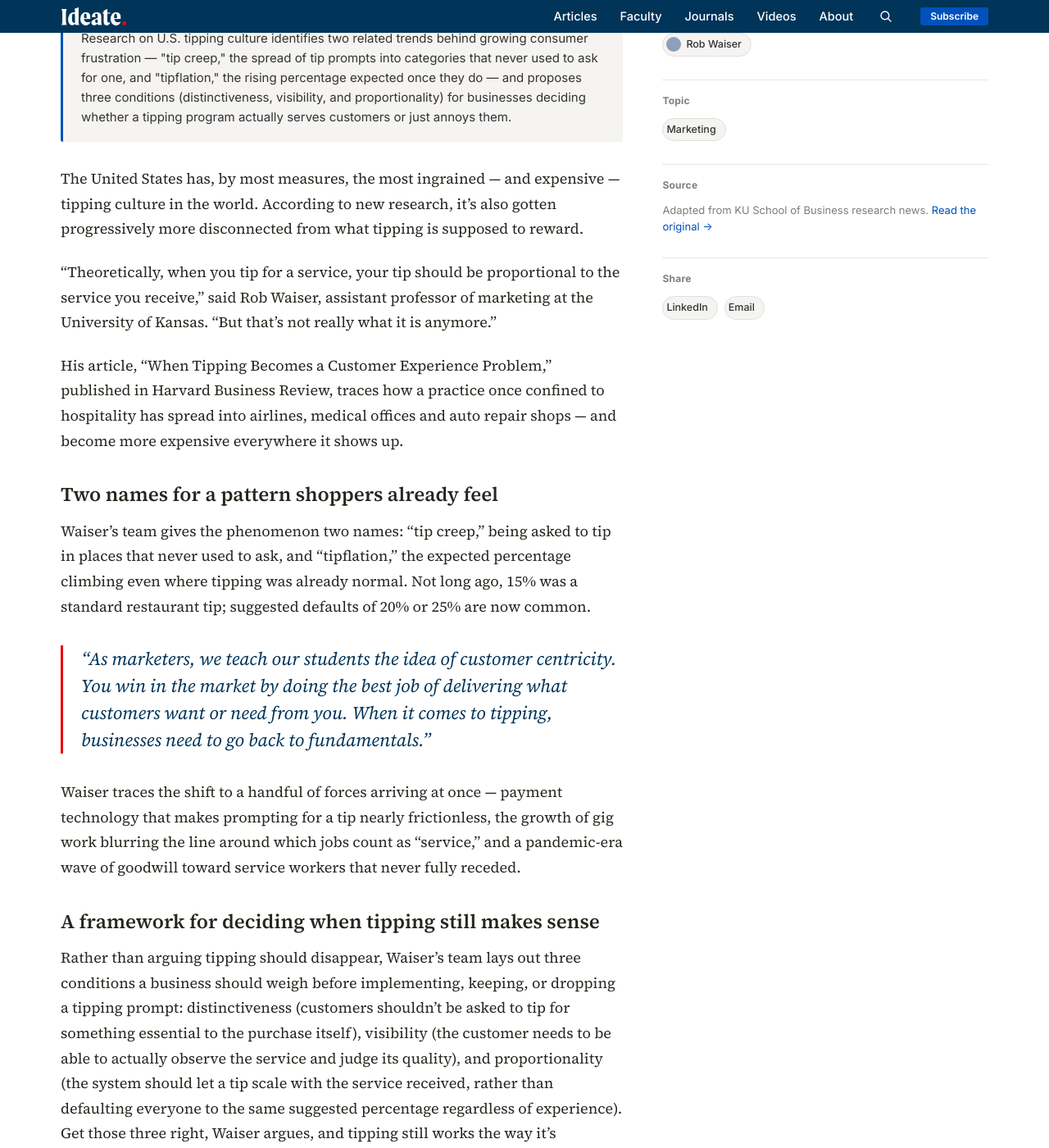
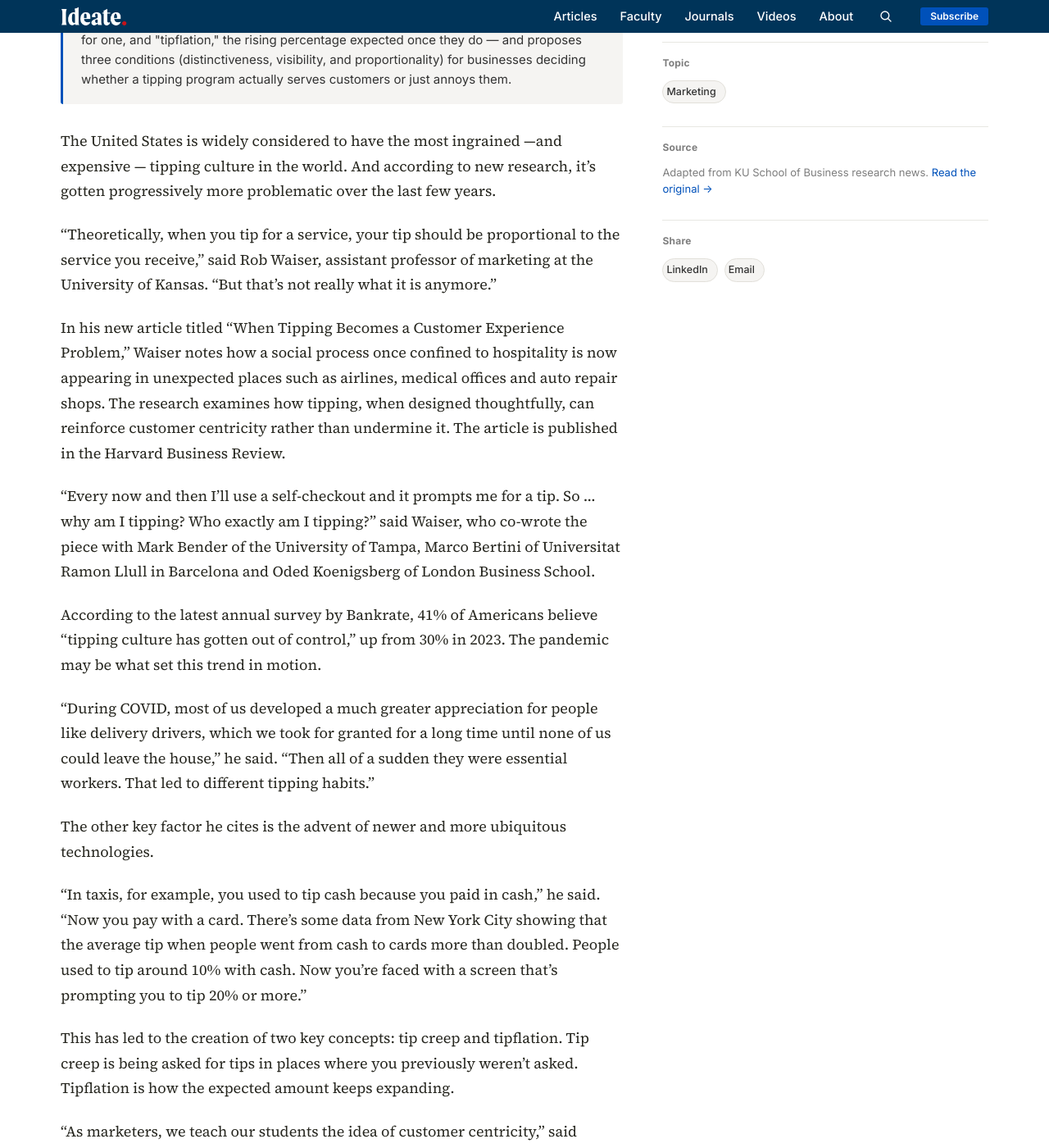
Before and after one commit to KUBschool/ideate, a Jekyll site: the page built from _articles/2026-03-13-tip-creep-tipflation.md, in a window 1280 px wide and 1400 px high, scrolled down 964 px. Shown: the whole window at 82% size. Built offline with Jekyll 4.4.1, drawn with Linux system fonts in a browser that asks for light colours; some of the changed text lies outside the part shown.

Commit message:
Update Article “2026-03-13-tip-creep-tipflation”

```diff
--- a/_articles/2026-03-13-tip-creep-tipflation.md
+++ b/_articles/2026-03-13-tip-creep-tipflation.md
@@ -1,38 +1,69 @@
 ---
-title: "Strategies for fixing out-of-control tipping practices revealed in new article"
-dek: "Tipping has spread well beyond restaurants and bars into airlines, medical offices and auto repair shops — and the expected percentage keeps climbing. New research names the pattern and offers businesses a way back."
+title: When tipping becomes a customer experience problem
+dek: Tipping has spread well beyond restaurants and bars into airlines, medical
+  offices and auto repair shops — and the expected percentage keeps climbing.
+  New research names the pattern and offers businesses a way back.
 topic: marketing
 faculty:
   - rob-waiser
-byline: "Rob Waiser"
+byline: Jon Niccum
 date: 2026-03-13
 image_tint: limestone
 featured: false
-source_url: "https://business.ku.edu/news/article/strategies-for-fixing-out-of-control-tipping-practices-revealed-in-new-article"
-answer_box: >-
-  Research on U.S. tipping culture identifies two related trends behind
-  growing consumer frustration — "tip creep," the spread of tip prompts
-  into categories that never used to ask for one, and "tipflation," the
-  rising percentage expected once they do — and proposes three
-  conditions (distinctiveness, visibility, and proportionality) for
-  businesses deciding whether a tipping program actually serves
-  customers or just annoys them.
+source_url: https://business.ku.edu/news/article/strategies-for-fixing-out-of-control-tipping-practices-revealed-in-new-article
+answer_box: Research on U.S. tipping culture identifies two related trends
+  behind growing consumer frustration — "tip creep," the spread of tip prompts
+  into categories that never used to ask for one, and "tipflation," the rising
+  percentage expected once they do — and proposes three conditions
+  (distinctiveness, visibility, and proportionality) for businesses deciding
+  whether a tipping program actually serves customers or just annoys them.
+journal: Harvard Business Review
+journal_url: https://hbr.org/2026/01/when-tipping-becomes-a-customer-experience-problem
 ---
+The United States is widely considered to have the most ingrained —and expensive — tipping culture in the world. And according to new research, it’s gotten progressively more problematic over the last few years.
 
-The United States has, by most measures, the most ingrained — and expensive — tipping culture in the world. According to new research, it's also gotten progressively more disconnected from what tipping is supposed to reward.
+“Theoretically, when you tip for a service, your tip should be proportional to the service you receive,” said Rob Waiser, assistant professor of marketing at the University of Kansas. “But that’s not really what it is anymore.”
 
-"Theoretically, when you tip for a service, your tip should be proportional to the service you receive," said Rob Waiser, assistant professor of marketing at the University of Kansas. "But that's not really what it is anymore."
+In his new article titled [“When Tipping Becomes a Customer Experience Problem,”](https://hbr.org/2026/01/when-tipping-becomes-a-customer-experience-problem) Waiser notes how a social process once confined to hospitality is now appearing in unexpected places such as airlines, medical offices and auto repair shops. The research examines how tipping, when designed thoughtfully, can reinforce customer centricity rather than undermine it. The article is published in the Harvard Business Review.
 
-His article, "When Tipping Becomes a Customer Experience Problem," published in Harvard Business Review, traces how a practice once confined to hospitality has spread into airlines, medical offices and auto repair shops — and become more expensive everywhere it shows up.
+“Every now and then I’ll use a self-checkout and it prompts me for a tip. So … why am I tipping? Who exactly am I tipping?” said Waiser, who co-wrote the piece with Mark Bender of the University of Tampa, Marco Bertini of Universitat Ramon Llull in Barcelona and Oded Koenigsberg of London Business School.
 
-## Two names for a pattern shoppers already feel
+According to the latest annual survey by Bankrate, 41% of Americans believe “tipping culture has gotten out of control,” up from 30% in 2023. The pandemic may be what set this trend in motion.
 
-Waiser's team gives the phenomenon two names: "tip creep," being asked to tip in places that never used to ask, and "tipflation," the expected percentage climbing even where tipping was already normal. Not long ago, 15% was a standard restaurant tip; suggested defaults of 20% or 25% are now common.
+“During COVID, most of us developed a much greater appreciation for people like delivery drivers, which we took for granted for a long time until none of us could leave the house,” he said. “Then all of a sudden they were essential workers. That led to different tipping habits.”
 
-> "As marketers, we teach our students the idea of customer centricity. You win in the market by doing the best job of delivering what customers want or need from you. When it comes to tipping, businesses need to go back to fundamentals."
+The other key factor he cites is the advent of newer and more ubiquitous technologies.
 
-Waiser traces the shift to a handful of forces arriving at once — payment technology that makes prompting for a tip nearly frictionless, the growth of gig work blurring the line around which jobs count as "service," and a pandemic-era wave of goodwill toward service workers that never fully receded.
+“In taxis, for example, you used to tip cash because you paid in cash,” he said. “Now you pay with a card. There’s some data from New York City showing that the average tip when people went from cash to cards more than doubled. People used to tip around 10% with cash. Now you’re faced with a screen that’s prompting you to tip 20% or more.”
 
-## A framework for deciding when tipping still makes sense
+This has led to the creation of two key concepts: tip creep and tipflation. Tip creep is being asked for tips in places where you previously weren’t asked. Tipflation is how the expected amount keeps expanding.
 
-Rather than arguing tipping should disappear, Waiser's team lays out three conditions a business should weigh before implementing, keeping, or dropping a tipping prompt: distinctiveness (customers shouldn't be asked to tip for something essential to the purchase itself), visibility (the customer needs to be able to actually observe the service and judge its quality), and proportionality (the system should let a tip scale with the service received, rather than defaulting everyone to the same suggested percentage regardless of experience). Get those three right, Waiser argues, and tipping still works the way it's supposed to — as recognition for something extra, not a surcharge nobody quite agreed to.
+“As marketers, we teach our students the idea of customer centricity,” said Waiser, a Toronto native who’s been at KU for three years.
+
+“You win in the market by doing the best job of delivering what customers want or need from you. When it comes to tipping, businesses need to go back to fundamentals.”
+
+His team came up with three conditions businesses should weigh when deciding to implement, refine or discontinue a tipping program:
+
+* Distinctiveness: Customers should not be expected to tip for services that are essential to a purchase. They need to clearly recognize which part of their experience comes from discretionary service.
+* Visibility: The discretionary service being performed must be observable to the customer.
+* Proportionality
+
+  **:**
+
+   Customers should have the freedom to reward workers based on their perception of service quality.
+
+“Regarding distinctiveness, I’m tipping for the discretionary service that could be better or worse,” he said. “For instance, there was a video game company that asked people who bought their game to tip the programmers. I bought the product. I paid for the product. What’s the discretionary thing that necessitates a tip?”
+
+When it comes to visibility, he points to auto mechanics as a recent tipping absurdity.
+
+“I can’t see the quality of your service. I didn’t watch you do it. I don’t know if you’ve done a good job or not. So that’s a setting where it doesn’t make sense to tip,” he said.
+
+Proportionality leads to problems involving worker incentive. If everyone is expected to tip 20%, then quality becomes less of a motivator for those performing a service.
+
+“One of my coauthors came up with a great observation: Tipping is no longer a reward for good service; it’s a way for businesses to monetize empathy,” he said.
+
+Among the concrete fixes Waiser’s team suggests are getting rid of the practice of flipping the screen around and forcing individuals to publicly choose a tip. He also advises against tip pooling, which prevents consumers from directly observing the job being provided.
+
+“We also came up with the idea of tying ratings and tips together. People are used to rating services and products all the time. This could help give people direction by, for instance, rating a server from one star to five stars. A business could say, ‘We recommend that five-star service is worth a 22% tip. For three-star service, we recommend a 15% tip,’” Waiser said.
+
+“Part of the main stress for consumers is not really knowing what the right amount is to tip. These are all ways to make our common interactions less awkward.”
```
